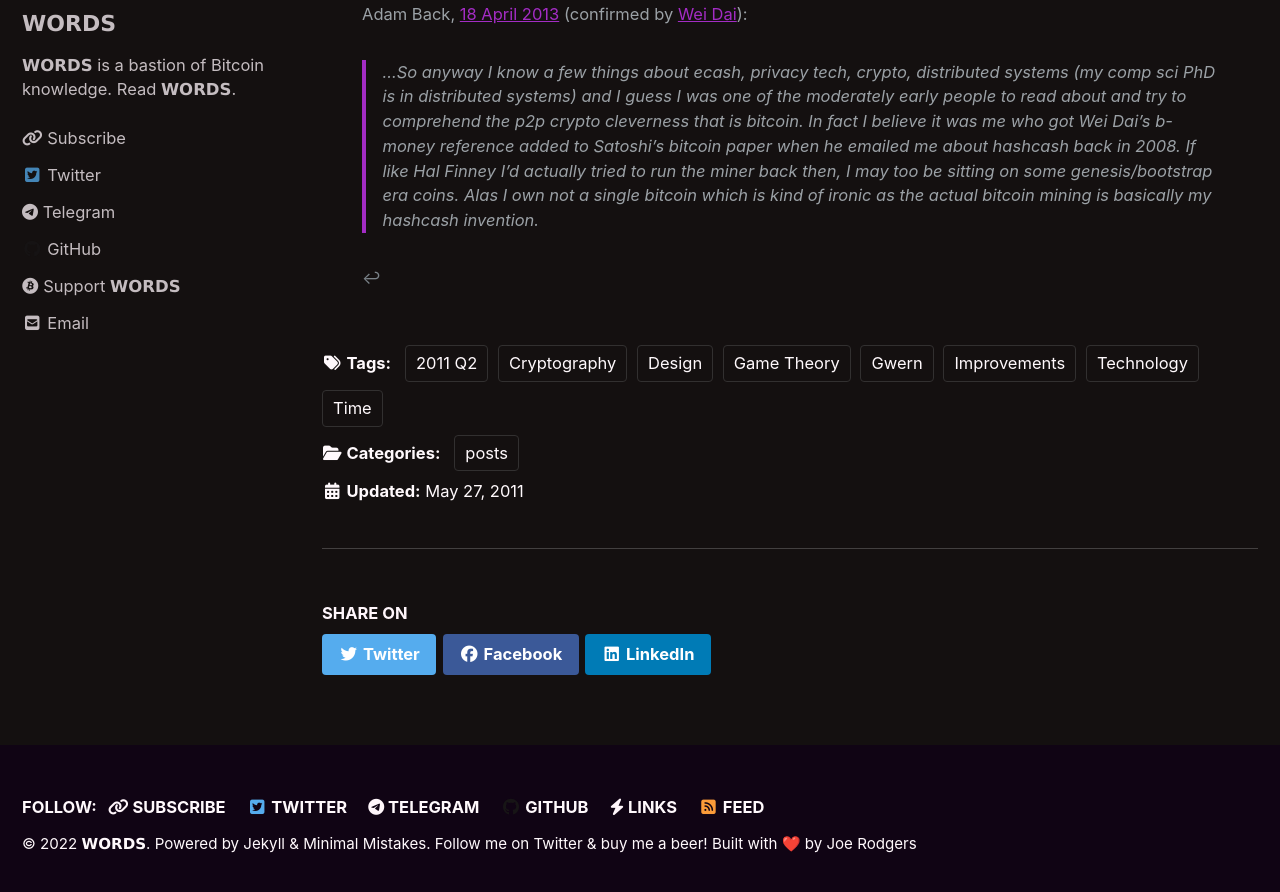
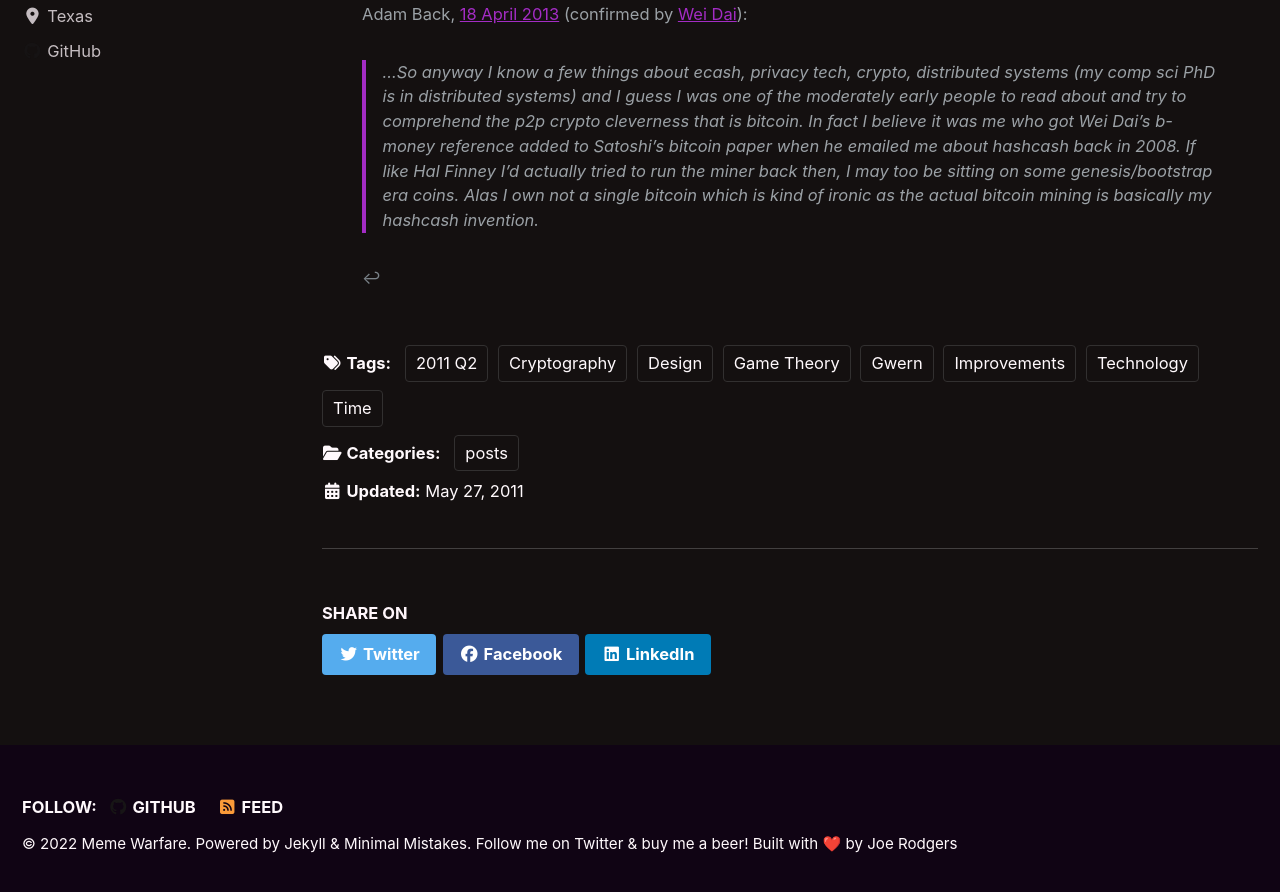
Before and after one commit to memewarfare/memewarfare, a Jekyll site: the page built from _posts/2011-05-27-bitcoin-is-worse-is-better.md, in a window 1280 px wide and 900 px high, scrolled down 29293 px. Shown: the top 892 px of the window. Built offline with Jekyll 4.4.1, drawn with Linux system fonts in a browser that asks for light colours; cached includes are drawn as plain includes; nearby versions of some CDN libraries; comment, search, counter and statistics services are not loaded; some of the changed text lies outside the part shown.

Commit message:
Update _config.yml

```diff
--- a/_config.yml
+++ b/_config.yml
@@ -16,16 +16,16 @@ minimal_mistakes_skin    : "neon" # "air", "aqua", "contrast", "dark", "dirt", "
 
 # Site Settings
 locale                   : "en-US"
-title                    : "𝗪𝗢𝗥𝗗𝗦 Bitcoin Journal"
+title                    : "Meme Warfare"
 title_separator          : "-"
-name                     : "𝗪𝗢𝗥𝗗𝗦"
-description              : "WORDS Bitcoin Journal"
-url                      : "https://bitcoinwords.github.io"
+name                     : "Meme Warfare"
+description              : "A repo about memes and how to use them."
+url                      : "https://memewarfare.github.io"
 baseurl                  : # the subpath of your site, e.g. "/blog"
-repository               : "bitcoinwords/bitcoinwords.github.io"
-teaser                   : "/assets/images/og-words.png"
-logo                     : "/assets/words-logos/wordsblackoutline-88.png"
-masthead_title           : "WORDS Bitcoin Journal"
+repository               : "memewarfare/memewarfare.github.io"
+teaser                   : #"/assets/images/og-words.png"
+logo                     : #"/assets/words-logos/wordsblackoutline-88.png"
+masthead_title           : "Meme Warfare"
 breadcrumbs              : true
 words_per_minute         : 200
 comments:
@@ -66,14 +66,14 @@ atom_feed:
   path                   : # blank (default) uses feed.xml
 search                   : true
 search_full_content      :
-search_provider          : google
+search_provider          : #google
 algolia:
   application_id         : # YOUR_APPLICATION_ID
   index_name             : # YOUR_INDEX_NAME
   search_only_api_key    : # YOUR_SEARCH_ONLY_API_KEY
   powered_by             : # true (default), false
 google:
-  search_engine_id       : 016711029592244210279:x3dmhv5macs
+  search_engine_id       : #016711029592244210279:x3dmhv5macs
   instant_search         : true
 # SEO Related
 google_site_verification :
@@ -83,12 +83,12 @@ naver_site_verification  :
 
 # Social Sharing
 twitter:
-  username               : "_bitcoinwords"
+  username               : #"_bitcoinwords"
 facebook:
   username               :
   app_id                 :
   publisher              :
-og_image                 : "/assets/images/og-words.png"
+og_image                 : #"/assets/images/og-words.png"
 # For specifying social profiles
 # - https://developers.google.com/structured-data/customize/social-profiles
 social:
@@ -98,57 +98,57 @@ social:
 
 # Analytics
 analytics:
-  provider               : google # false (default), "google", "google-universal", "custom"
+  provider               : #google # false (default), "google", "google-universal", "custom"
   google:
-    tracking_id          : "UA-156167849-1"
+    tracking_id          : #"UA-156167849-1"
     anonymize_ip         : false # true, false (default)
 
 
 # Site Author
 author:
-  name             : "𝗪𝗢𝗥𝗗𝗦"
-  avatar           : "/assets/images/words-card-200.png"
-  bio              : "𝗪𝗢𝗥𝗗𝗦 is a bastion of Bitcoin knowledge. Read 𝗪𝗢𝗥𝗗𝗦."
-  location         : # "Little Rock, AR"
-  email            : "bitcoinwords@gmail.com"
+  name             : "Meme Warfare"
+  avatar           : #"/assets/images/words-card-200.png"
+  bio              : "Meme Warfare is a repo about memes and how to use them."
+  location         : "Texas"
+  email            : #""
   links:
     - label: "Email"
       icon: "fas fa-fw fa-envelope-square"
       # url: "mailto:cbitcoinwords@gmail.com"
     - label: "Subscribe"
       icon: "fas fa-fw fa-link"
-      url: "https://mailchi.mp/59e9fda5b387/words"
+      # url: "https://mailchi.mp/59e9fda5b387/words"
     - label: "Twitter"
       icon: "fab fa-fw fa-twitter-square"
-      url: "https://twitter.com/_bitcoinwords"
+      # url: "https://twitter.com/_bitcoinwords"
     - label: "Telegram"
       icon: "fab fa-telegram-plane"
-      url: "https://t.me/bitcoinwordsjournal"
+      # url: "https://t.me/bitcoinwordsjournal"
     - label: "GitHub"
       icon: "fab fa-fw fa-github"
-      url: "https://github.com/bitcoinwords"
+      url: "https://github.com/memewarfare"
     - label: "Support 𝗪𝗢𝗥𝗗𝗦"
       icon: "fab fa-bitcoin"
-      url: "https://bitcoinwords.github.io/support/"
+      # url: "https://bitcoinwords.github.io/support/"
 
 # Site Footer
 footer:
   links:
     - label: "Subscribe"
       icon: "fas fa-fw fa-link"
-      url: "https://mailchi.mp/59e9fda5b387/words"
+      # url: "https://mailchi.mp/59e9fda5b387/words"
     - label: "Twitter"
       icon: "fab fa-fw fa-twitter-square"
-      url: https://twitter.com/_bitcoinwords
+      # url: https://twitter.com/_bitcoinwords
     - label: "Telegram"
       icon: "fab fa-telegram-plane"
-      url: "https://t.me/bitcoinwordsjournal"
+      # url: "https://t.me/bitcoinwordsjournal"
     - label: "GitHub"
       icon: "fab fa-fw fa-github"
-      url: "https://github.com/bitcoinwords"
+      url: "https://github.com/memewarfare"
     - label: "Links"
       icon: "fas fa-bolt"
-      url: "https://bitcoinwords.github.io/links/docs/planet.news.html"
+      # url: "https://bitcoinwords.github.io/links/docs/planet.news.html"
     - label: "Bitbucket"
       icon: "fab fa-fw fa-bitbucket"
       # url:
@@ -294,7 +294,7 @@ defaults:
       category: "posts"
       comments: false
       header:
-        teaser: "/assets/images/words-card-200.png"
+        teaser: # "/assets/images/words-card-200.png"
       layout: single
       read_time: true
       related: false
@@ -309,7 +309,7 @@ defaults:
       author_profile: true
       comments: false
       header:
-        teaser: "/assets/images/words-card-200.png"
+        teaser: # "/assets/images/words-card-200.png"
       layout: single
       read_time: false
       related: true
```
